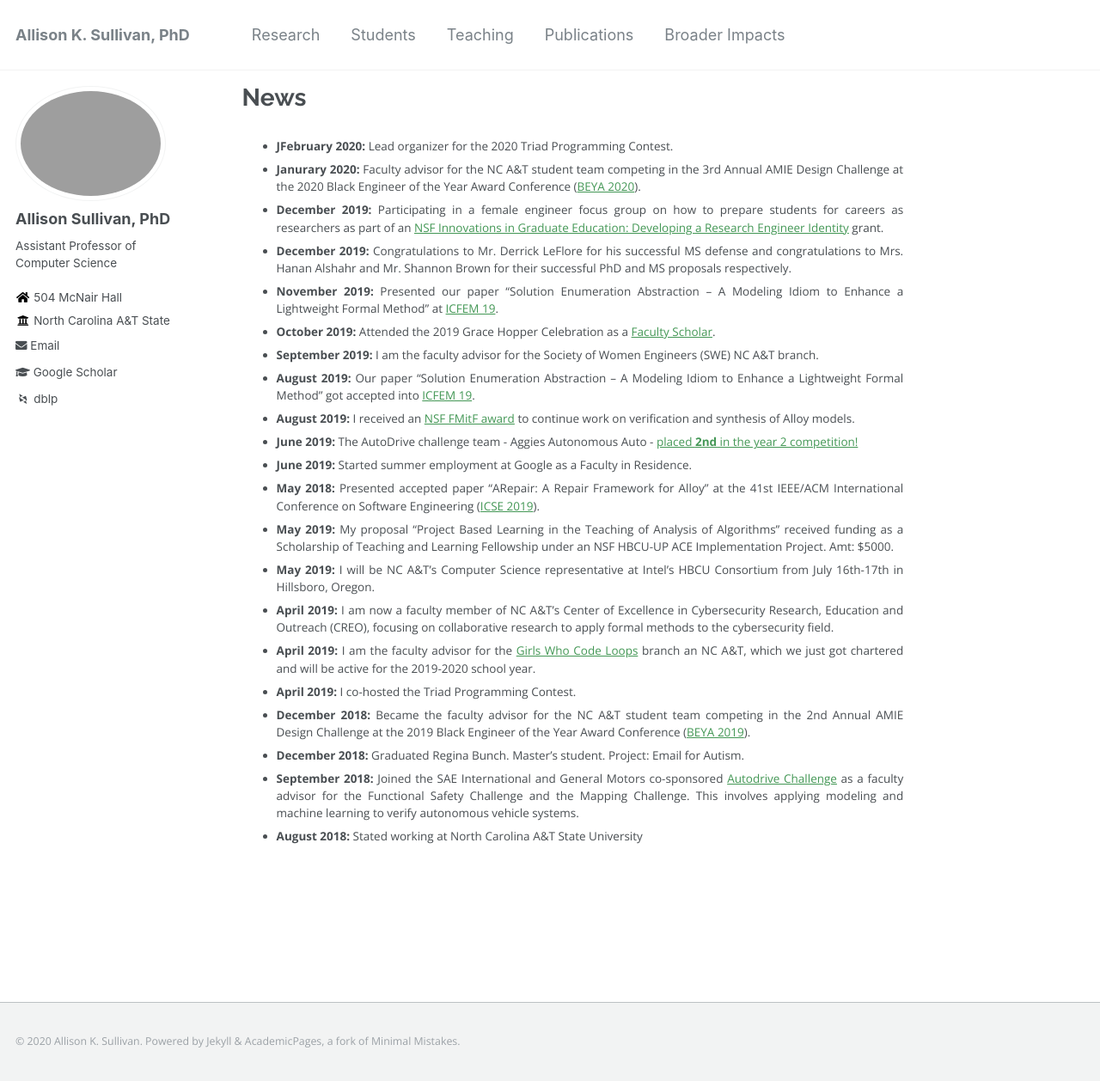
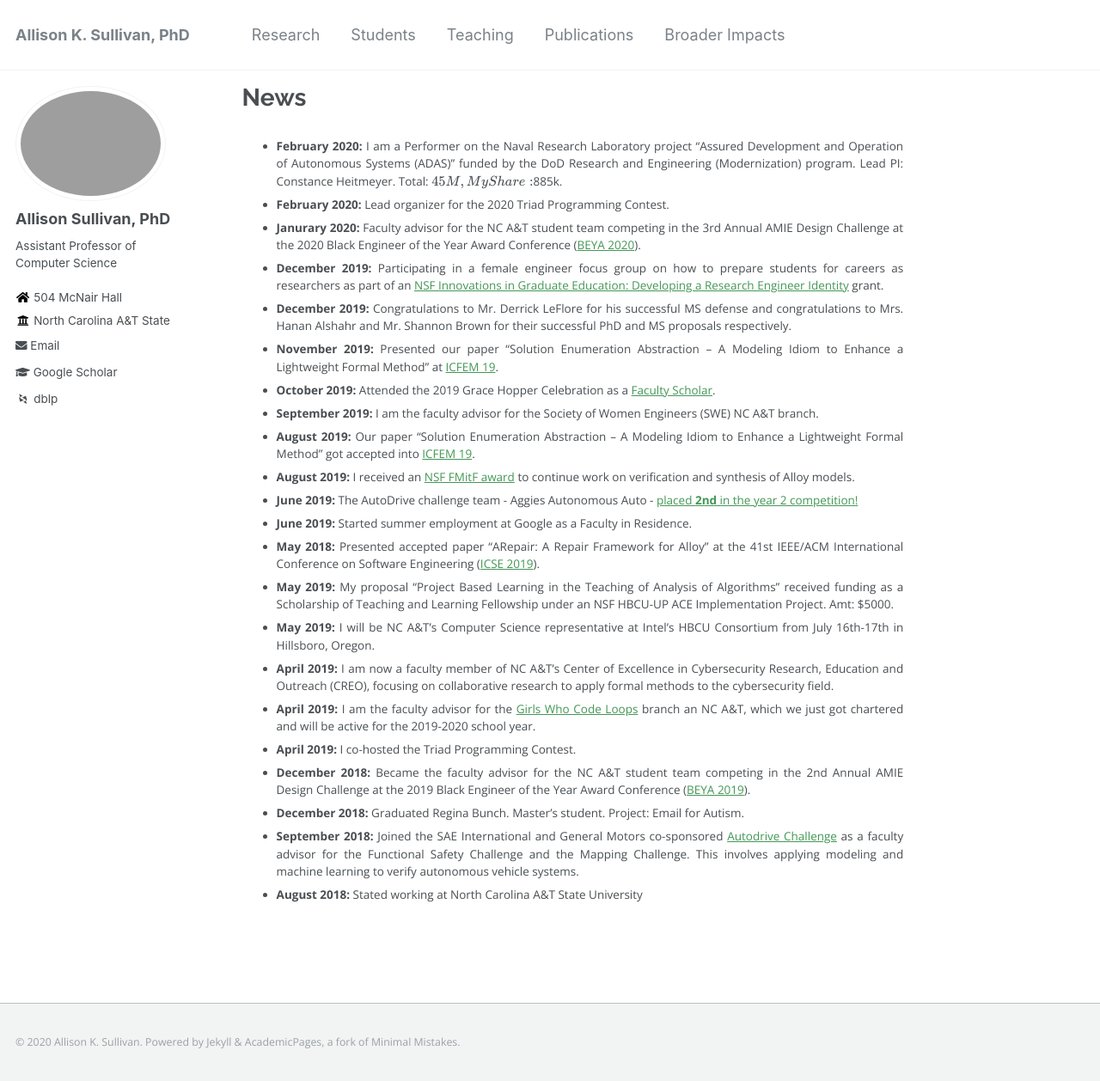
Before and after one commit to Allisonius/allisonius.github.io, a Jekyll site: the page built from _pages/news.md, in a window 1280 px wide and 1258 px high. Shown: the whole window at 86% size. Built offline with Jekyll 4.4.1, drawn with Linux system fonts in a browser that asks for light colours; some web fonts are replaced; formulas are drawn with MathJax 3.

Commit message:
Update news.md

```diff
--- a/_pages/news.md
+++ b/_pages/news.md
@@ -3,7 +3,8 @@ title: "News"
 permalink: /news/
 author_profile: true
 ---
-* **JFebruary 2020:** Lead organizer for the 2020 Triad Programming Contest.
+* **February 2020:** I am a Performer on the Naval Research Laboratory project "Assured Development and Operation of Autonomous Systems (ADAS)" funded by the DoD Research and Engineering (Modernization) program. Lead PI: Constance Heitmeyer. Total: $45M, My Share: $885k.
+* **February 2020:** Lead organizer for the 2020 Triad Programming Contest.
 * **Janurary 2020:** Faculty advisor for the NC A&T student team competing in the 3rd Annual AMIE Design Challenge at the 2020 Black Engineer of the Year Award Conference ([BEYA 2020](https://s4.goeshow.com/ccgroup/beyastem/2020/index.cfm)).
  * **December 2019:** Participating in a female engineer focus group on how to prepare students for careers as researchers as part of an  [NSF Innovations in Graduate Education: Developing a Research Engineer Identity](https://www.nsf.gov/awardsearch/showAward?AWD_ID=1856346&HistoricalAwards=false) grant.
  * **December 2019:** Congratulations to Mr. Derrick LeFlore for his successful MS defense and congratulations to Mrs. Hanan Alshahr and Mr. Shannon Brown for their successful PhD and MS proposals respectively.
```
